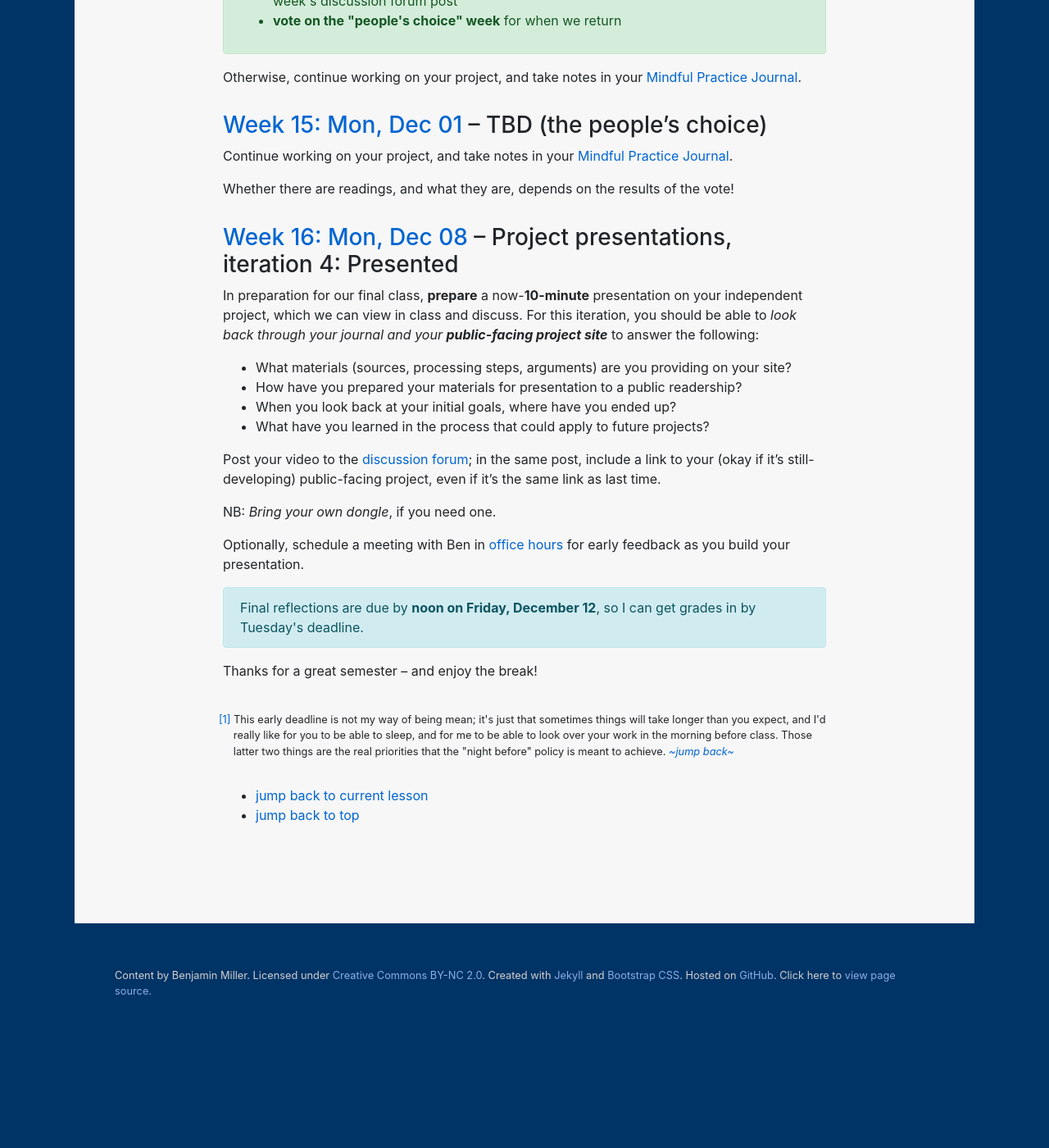
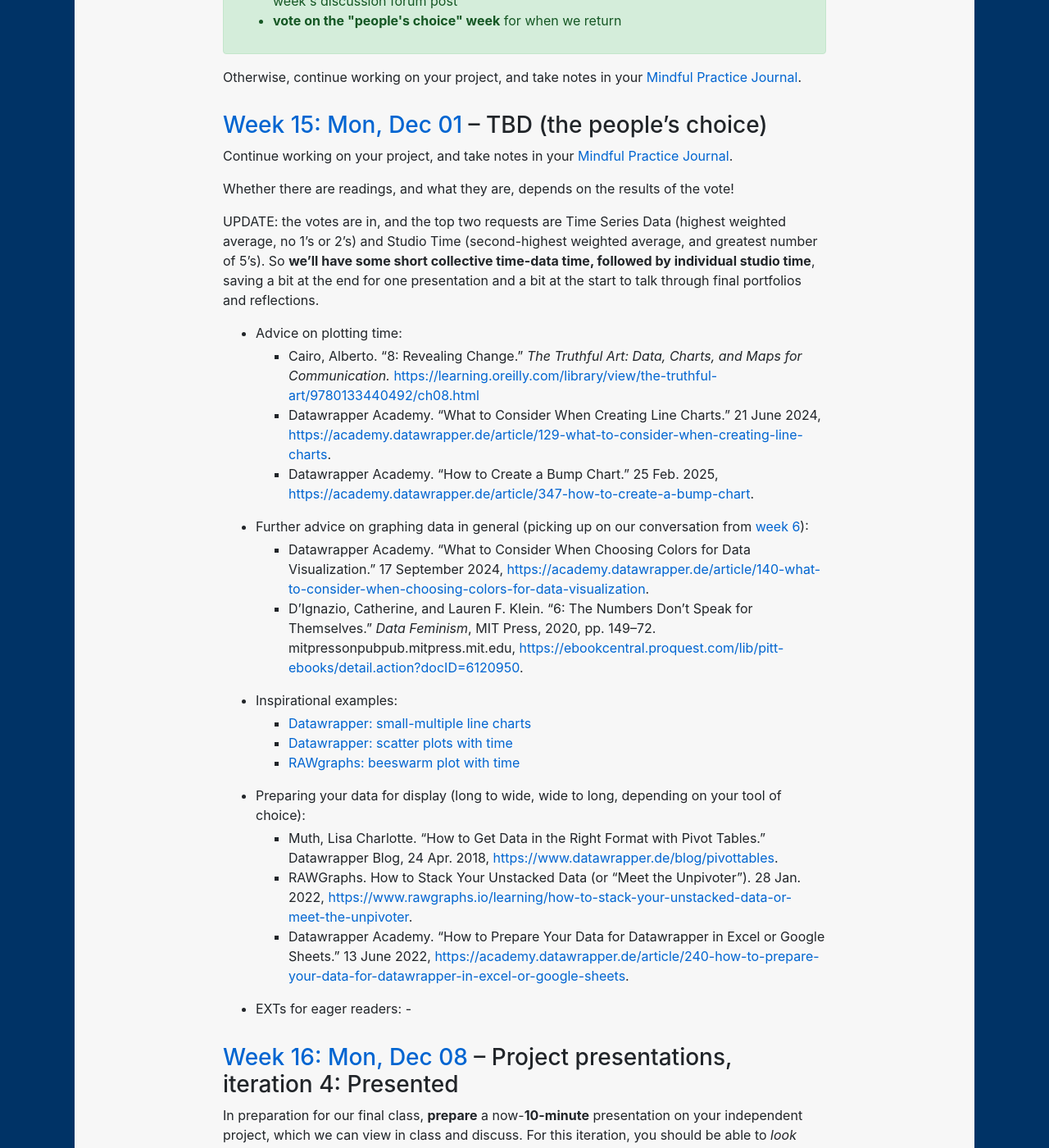
Before and after one commit to benmiller314/dsam2025fall, a Jekyll site: the page built from schedule.md, in a window 1280 px wide and 1400 px high, scrolled down 11568 px. Shown: the whole window at 82% size. Built offline with Jekyll 4.4.1, drawn with Linux system fonts in a browser that asks for light colours; our own code applies the rules of GitHub Pages for plain Markdown files; before the commit the page ends 12803 px from its top, so only the background shows below that.

Commit message:
readings for week 15 (people's choice: time data)

```diff
--- a/schedule.md
+++ b/schedule.md
@@ -318,7 +318,7 @@ Of the projects you find, **choose one** that inspires you, and **post a link**
 
 Post a link to your chosen project to the [discussion forum]({{site.repo_url}}/discussions).
 
-<a id="current"></a>
+
 ### [Week 13: Mon, Nov 17](plans/week-13) – Project presentations, iteration 3: And...? {#week-13}
 
 For week 13, [prepare a 5-minute presentation](projects#presentations-and-peer-review) on your independent project, which we can view in class and discuss.<sup title="Everyone will turn in, and everyone will get (and give) written peer feedback, but realistically we only have time for about four presenters with full discussion.">\*</sup> If you want to time yourself, you can even post a recording; but **you must have some presentation file you can share or link to.**
@@ -339,7 +339,7 @@ Optionally, schedule a meeting with Ben in [office hours](office) for early feed
 <!-- <div class="alert alert-warning">NEW: Based on our conversation in week 11, all videos should be <strong>posted by Friday, Nov 14</strong> so we can all <strong>watch them before class.</strong> This should allow us to dive right into sayback and feedback during next week's class.</div> -->
 
 
-
+<a id="current"></a>
 ### [Week 14: Mon, Nov 25](plans/week-14) – <strong>No Class: Thanksgiving Break</strong> (digesting) {#week-14}
 
 <div class="panel panel-info alert alert-success">
@@ -363,6 +363,27 @@ Otherwise, continue working on your project, and take notes in your [Mindful Pra
 Continue working on your project, and take notes in your [Mindful Practice Journal](projects.md).
 
 Whether there are readings, and what they are, depends on the results of the vote!
+
+UPDATE: the votes are in, and the top two requests are Time Series Data (highest weighted average, no 1's or 2's) and Studio Time (second-highest weighted average, and greatest number of 5's). So **we'll have some short collective time-data time, followed by individual studio time**, saving a bit at the end for one presentation and a bit at the start to talk through final portfolios and reflections.
+
+* Advice on plotting time:
+    - Cairo, Alberto. "8: Revealing Change." _The Truthful Art: Data, Charts, and Maps for Communication._ [https://learning.oreilly.com/library/view/the-truthful-art/9780133440492/ch08.html](https://learning.oreilly.com/library/view/the-truthful-art/9780133440492/ch08.html)
+    - Datawrapper Academy. "What to Consider When Creating Line Charts." 21 June 2024, [https://academy.datawrapper.de/article/129-what-to-consider-when-creating-line-charts](https://academy.datawrapper.de/article/129-what-to-consider-when-creating-line-charts).
+    - Datawrapper Academy. "How to Create a Bump Chart." 25 Feb. 2025, [https://academy.datawrapper.de/article/347-how-to-create-a-bump-chart](https://academy.datawrapper.de/article/347-how-to-create-a-bump-chart).
+* Further advice on graphing data in general (picking up on our conversation from [week 6](#week-06)):
+    - Datawrapper Academy. "What to Consider When Choosing Colors for Data Visualization." 17 September 2024, [https://academy.datawrapper.de/article/140-what-to-consider-when-choosing-colors-for-data-visualization](https://academy.datawrapper.de/article/140-what-to-consider-when-choosing-colors-for-data-visualization).
+    - D’Ignazio, Catherine, and Lauren F. Klein. “6: The Numbers Don’t Speak for Themselves.” _Data Feminism_, MIT Press, 2020, pp. 149–72. mitpressonpubpub.mitpress.mit.edu, [https://ebookcentral.proquest.com/lib/pitt-ebooks/detail.action?docID=6120950](https://ebookcentral.proquest.com/lib/pitt-ebooks/detail.action?docID=6120950).
+* Inspirational examples:
+    - [Datawrapper: small-multiple line charts](https://academy.datawrapper.de/article/386-examples-of-datawrapper-multiple-lines-charts)
+    - [Datawrapper: scatter plots with time](https://academy.datawrapper.de/article/414-examples-of-datawrapper-scatter-plots-time)
+    - [RAWgraphs: beeswarm plot with time](https://www.rawgraphs.io/gallery/satellite-charts)
+* Preparing your data for display (long to wide, wide to long, depending on your tool of choice):
+    - Muth, Lisa Charlotte. “How to Get Data in the Right Format with Pivot Tables.” Datawrapper Blog, 24 Apr. 2018, [https://www.datawrapper.de/blog/pivottables](https://www.datawrapper.de/blog/pivottables).
+    - RAWGraphs. How to Stack Your Unstacked Data (or “Meet the Unpivoter”). 28 Jan. 2022, [https://www.rawgraphs.io/learning/how-to-stack-your-unstacked-data-or-meet-the-unpivoter](https://www.rawgraphs.io/learning/how-to-stack-your-unstacked-data-or-meet-the-unpivoter).
+    - Datawrapper Academy. "How to Prepare Your Data for Datawrapper in Excel or Google Sheets." 13 June 2022, [https://academy.datawrapper.de/article/240-how-to-prepare-your-data-for-datawrapper-in-excel-or-google-sheets](https://academy.datawrapper.de/article/240-how-to-prepare-your-data-for-datawrapper-in-excel-or-google-sheets).
+
+* EXTs for eager readers:
+    -
 
 ### [Week 16: Mon, Dec 08](plans/week-16) – Project presentations, iteration 4: Presented {#week-16}
 
```
